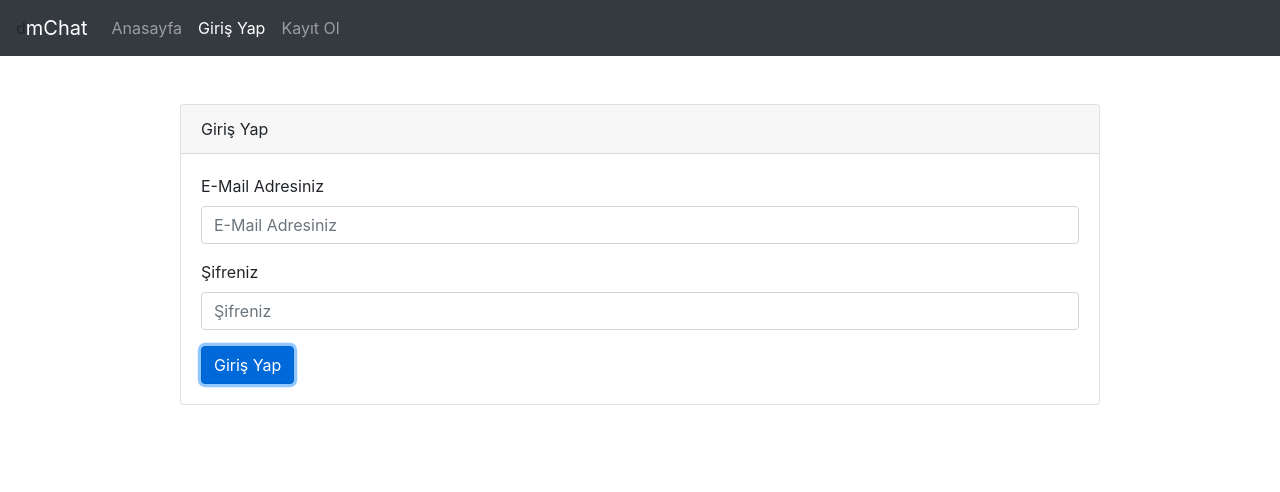
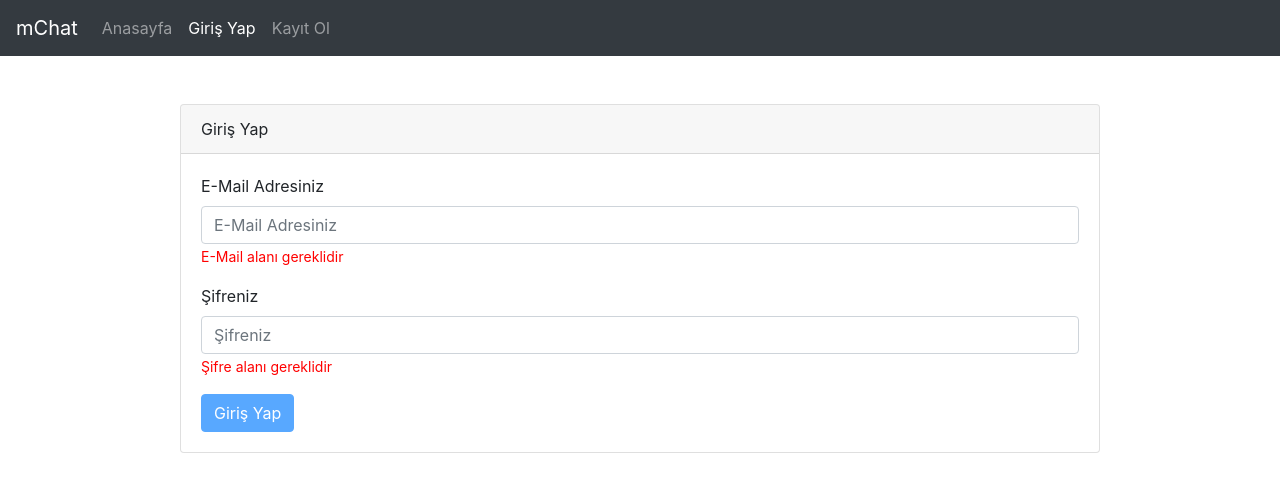
Before and after one commit to turan1302/youtube-chat-egitim, a React (Create React App) app in the folder react-chat/: page /login in a window 1280 px wide. Both pictures are taken after a click on the button "Giriş Yap". Shown: the top 492 px of the page. Built offline with nearby package versions, Linux system fonts and the light colour scheme.

Commit message:
Login kısmı kodları yazıldı

```diff
--- a/react-chat/src/components/common/Header/index.js
+++ b/react-chat/src/components/common/Header/index.js
@@ -15,7 +15,7 @@ class Header extends Component {
 
         return (
             <>
-                <Navbar bg="dark" variant="dark"> d
+                <Navbar bg="dark" variant="dark">
                     <Navbar.Brand as={Link} to={"/"}>mChat</Navbar.Brand>
                     <Nav className="mr-auto">
                         <Nav.Link active={location.pathname==="/"} as={Link} to={"/"}>Anasayfa</Nav.Link>
--- a/react-chat/src/pages/Login/index.js
+++ b/react-chat/src/pages/Login/index.js
@@ -3,8 +3,68 @@ import Header from "../../components/common/Header";
 import withRouter from "../../withRouter";
 import {Button, Card, Col, Container, Form, Row} from "react-bootstrap";
 import {inject, observer} from "mobx-react";
+import {Formik} from "formik";
+import * as Yup from "yup";
+import Notification from "../../RestAPI/Notification";
+import RestClient from "../../RestAPI/RestClient";
+import AppUrl from "../../RestAPI/AppUrl";
 
 class Login extends Component {
+
+    constructor(props) {
+        super(props);
+    }
+
+    handleSubmit = (values, {resetForm, setSubmitting}) => {
+        const {navigate} = this.props;
+
+        RestClient.postRequest(AppUrl.login,values).then((res)=>{
+            const status = res.status;
+            const result = res.data;
+
+            if (status===200){
+                let userData = {
+                    id : result.data.id,
+                    name : result.data.name,
+                    email : result.data.email,
+                    access_token : result.data.access_token
+                }
+
+                let appState = {
+                    isLoggedIn : true,
+                    user : userData
+                }
+
+                this.props.AuthStore.saveToken(appState);
+                Notification.success(result);
+                resetForm();
+                setSubmitting(false);
+                navigate("/");
+
+            }else{
+                if (status===422){
+                    Notification.error(result);
+                    setSubmitting(false);
+                }else if(status===401){
+                    Notification.error(result);
+                    setSubmitting(false);
+                }else{
+                    Notification.error(result);
+                    setSubmitting(false);
+                }
+            }
+
+        }).catch((err)=>{
+            console.log(err);
+            Notification.error({
+                title : "Hata",
+                message : "Bir hata oluştu. Lütfen daha sonra tekrar deneyiniz"
+            })
+
+            setSubmitting(false);
+        })
+    }
+
     render() {
         return (
             <>
@@ -16,20 +76,34 @@ class Login extends Component {
                             <Card>
                                 <Card.Header>Giriş Yap</Card.Header>
                                 <Card.Body>
+                                    <Formik initialValues={{
+                                        email: '',
+                                        password: ''
+                                    }}
+                                            validationSchema={Yup.object().shape({
+                                                email: Yup.string().required("E-Mail alanı gereklidir").email("Lütfen geçerli bir E-Mail adresi giriniz"),
+                                                password: Yup.string().required("Şifre alanı gereklidir").min(8, "Şifreniz en az 8 karakter olmak zorundadır").max(16, "Şifreniz en fazla 16 karakter olmak zorundadır"),
+                                            })}
+                                            onSubmit={this.handleSubmit}>
+                                        {({values,errors,touched,handleChange,handleBlur,handleSubmit,isValid,isSubmitting}) => (
                                             <Form>
                                                 <Form.Group>
                                                     <Form.Label>E-Mail Adresiniz</Form.Label>
-                                            <Form.Control type="text" placeholder="E-Mail Adresiniz" />
+                                                    <Form.Control name={"email"} value={values.email} onChange={handleChange('email')} onBlur={handleBlur} type="text" placeholder="E-Mail Adresiniz"/>
+                                                    {(errors.email && touched.email) && <small style={{color : "red"}}>{errors.email}</small>}
                                                 </Form.Group>
 
                                                 <Form.Group className={"mt-3"}>
                                                     <Form.Label>Şifreniz</Form.Label>
-                                            <Form.Control type="password" placeholder="Şifreniz" />
+                                                    <Form.Control name={"password"} value={values.password} onChange={handleChange('password')} onBlur={handleBlur} type="password" placeholder="Şifreniz"/>
+                                                    {(errors.password && touched.password) && <small style={{color : "red"}}>{errors.password}</small>}
                                                 </Form.Group>
-                                        <Button className={"mt-3"} variant="primary" type="button">
+                                                <Button disabled={(!isValid || isSubmitting)} onClick={handleSubmit} className={"mt-3"} variant="primary" type="button">
                                                     Giriş Yap
                                                 </Button>
                                             </Form>
+                                        )}
+                                    </Formik>
                                 </Card.Body>
                             </Card>
                         </Col>
```
Lines whose indentation alone changed are shown as unchanged.
